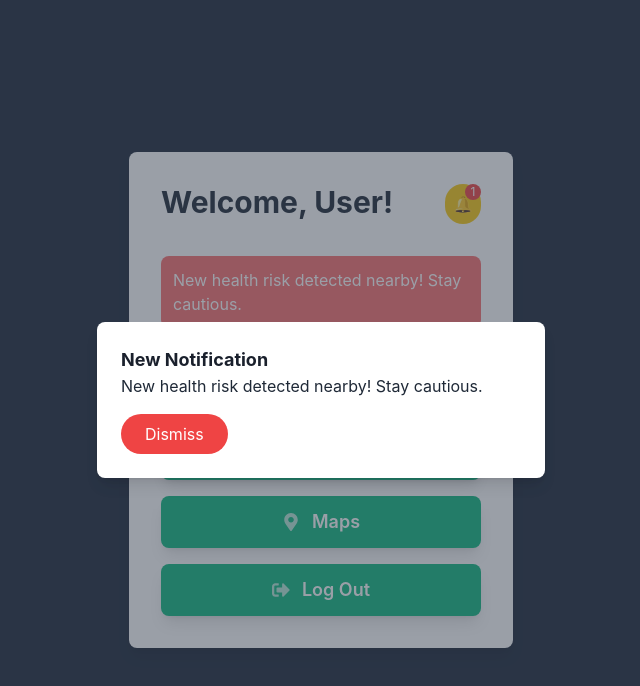
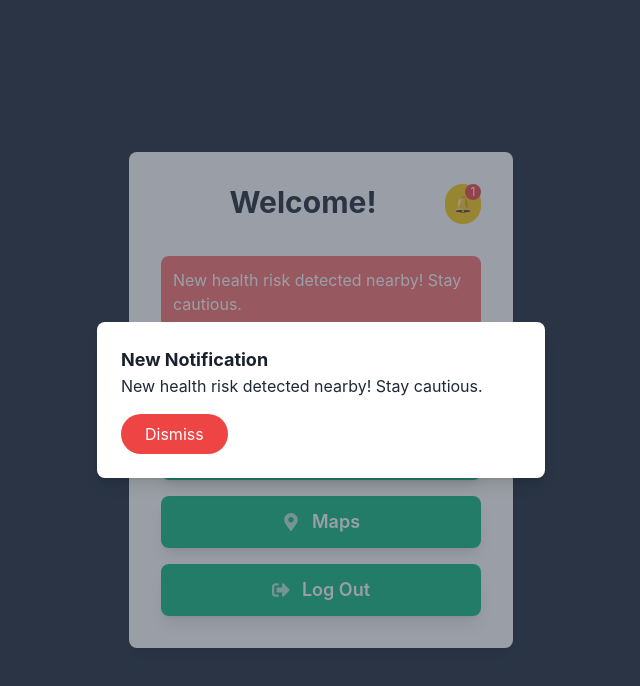
Before and after one commit to hewzCode/TravelMedic, a React (Create React App) app: page /#/dashboard in a window 1280 px wide. Shown: the top 686 px of the page, without its empty margins (319-959 px from the left). Built offline with nearby package versions, Linux system fonts and the light colour scheme.

Commit message:
fixed dashboard

```diff
--- a/src/pages/Dashboard.js
+++ b/src/pages/Dashboard.js
@@ -36,7 +36,7 @@ function Dashboard() {
       <div className="bg-white p-8 rounded-lg shadow-lg w-96">
         {/* Header */}
         <div className="flex justify-between mb-8">
-          <h1 className="text-3xl font-bold text-gray-800">Welcome, {username}!</h1>
+          <h1 className="text-3xl font-bold text-gray-800 flex-grow text-center">Welcome!</h1>
           {/* Notification Bell Icon */}
           <div className="relative cursor-pointer" onClick={handleBellClick}>
             <NotificationBell />
```
